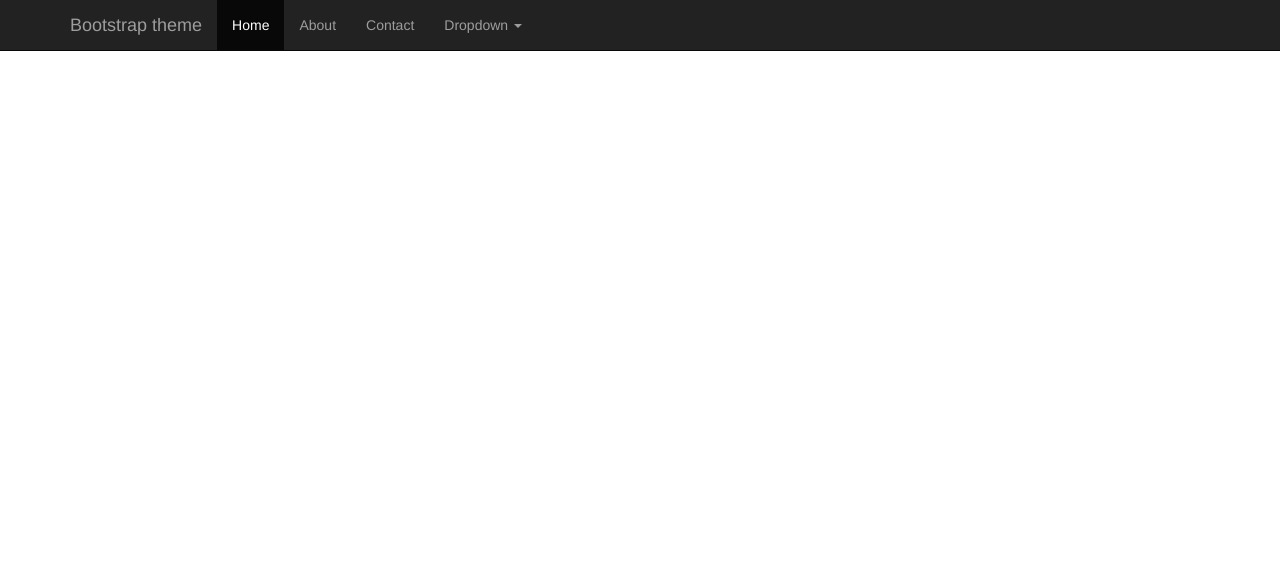
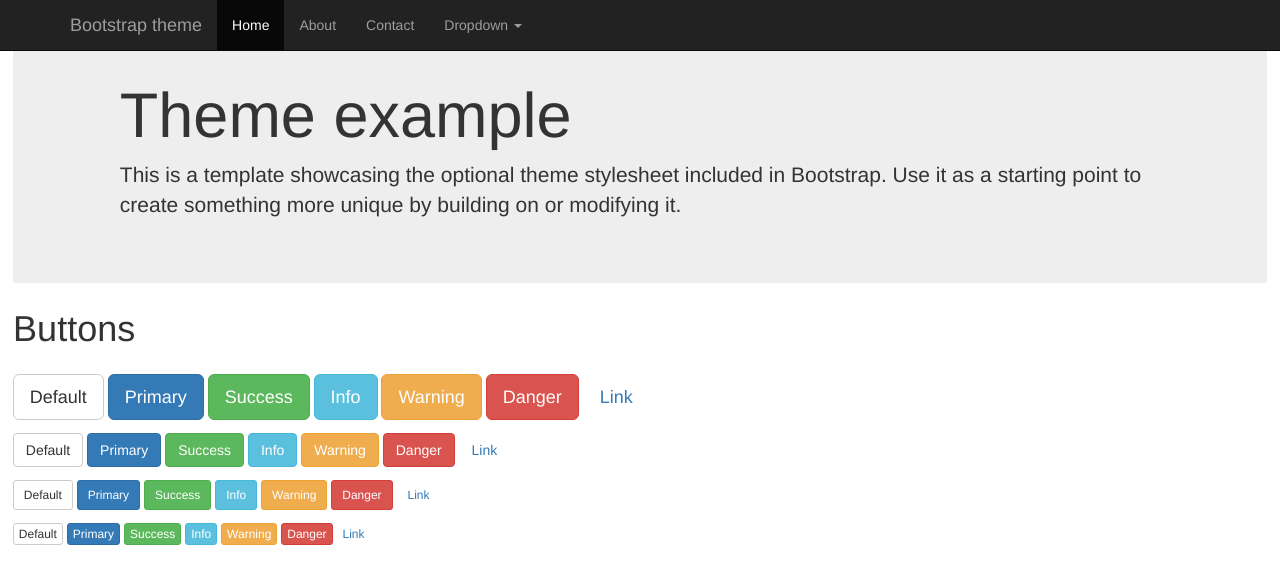
Before and after one commit to claussfrank/Bootstrap_Theme, a plain HTML site: page index.html in a window 1280 px wide. Drawn offline with Linux system fonts and the light colour scheme.

Commit message:
Seccion de Botones

```diff
--- /dev/null
+++ b/assets/css/main.css
@@ -0,0 +1,9 @@
+.margin{
+    margin:1%;
+}
+.padding{
+    padding: 1%;
+}
+.marginRigth{
+    margin-right:1%;
+}
--- a/index.html
+++ b/index.html
@@ -4,6 +4,7 @@
         <meta charset="utf-8">
         <title></title>
         <link rel="stylesheet" href="assets/css/bootstrap.min.css">
+        <link rel="stylesheet" href="assets/css/main.css">
 
     </head>
     <body>
@@ -42,6 +43,63 @@
                     </div>
                 </div>
             </nav>
+<!-- seccion de Encabazado-->
+            <section class="jumbotron conteiner margin">
+              <div class="row">
+                 <div class="col-xs-1 col-md-1"></div>
+                 <h1 class="col-xs-10 col-md-10">Theme example</h1>
+                 <div class="col-xs-1 col-md-1"></div>
+              </div>
+              <div class="row">
+                 <div class="col-xs-1 col-md-1"></div>
+                 <p class="col-xs-10 col-md-10">
+                     This is a template showcasing the optional theme stylesheet included in Bootstrap. Use it as a starting point to create something more unique by building on or modifying it.
+                 </p>
+                <div class="col-xs-1 col-md-1"></div>
+              </div>
+            </section>
+<!-- seccion de Botones-->
+           <section class="conteiner">
+              <div class="row">
+                <h1 class="col-xs-10 col-md-10 margin">Buttons</h1>
+              </div>
+              <div class="row margin">
+                <button type="button" class=" btn btn-lg btn-default ">Default</button>
+                <button type="button" class=" btn btn-lg btn-primary ">Primary</button>
+                <button type="button" class=" btn btn-lg btn-success ">Success</button>
+                <button type="button" class=" btn btn-lg btn-info ">Info</button>
+                <button type="button" class=" btn btn-lg btn-warning ">Warning</button>
+                <button type="button" class=" btn btn-lg btn-danger ">Danger</button>
+                <button type="button" class=" btn btn-lg btn-link ">Link</button>
+              </div>
+              <div class="row margin">
+                <button type="button" class=" btn btn-default ">Default</button>
+                <button type="button" class=" btn btn-primary ">Primary</button>
+                <button type="button" class=" btn btn-success ">Success</button>
+                <button type="button" class=" btn btn-info ">Info</button>
+                <button type="button" class=" btn btn-warning ">Warning</button>
+                <button type="button" class=" btn btn-danger ">Danger</button>
+                <button type="button" class=" btn btn-link ">Link</button>
+              </div>
+              <div class="row margin">
+                <button type="button" class=" btn btn-sm btn-default ">Default</button>
+                <button type="button" class=" btn btn-sm btn-primary ">Primary</button>
+                <button type="button" class=" btn btn-sm btn-success ">Success</button>
+                <button type="button" class=" btn btn-sm btn-info ">Info</button>
+                <button type="button" class=" btn btn-sm btn-warning ">Warning</button>
+                <button type="button" class=" btn btn-sm btn-danger ">Danger</button>
+                <button type="button" class=" btn btn-sm btn-link ">Link</button>
+              </div>
+               <div class="row margin">
+                <button type="button" class=" btn btn-xs btn-default ">Default</button>
+                <button type="button" class=" btn btn-xs btn-primary ">Primary</button>
+                <button type="button" class=" btn btn-xs btn-success ">Success</button>
+                <button type="button" class=" btn btn-xs btn-info ">Info</button>
+                <button type="button" class=" btn btn-xs btn-warning ">Warning</button>
+                <button type="button" class=" btn btn-xs btn-danger ">Danger</button>
+                <button type="button" class=" btn btn-xs btn-link ">Link</button>
+              </div>
+           </section>
        </header>
        <script src="assets/js/jquery-3.2.1.min.js"></script>
        <script src="assets/js/bootstrap.min.js"></script>
```
